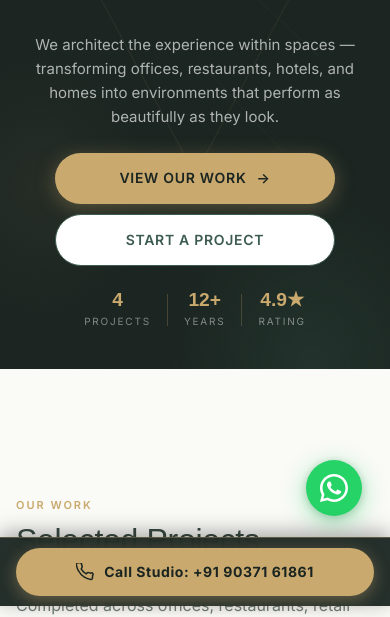
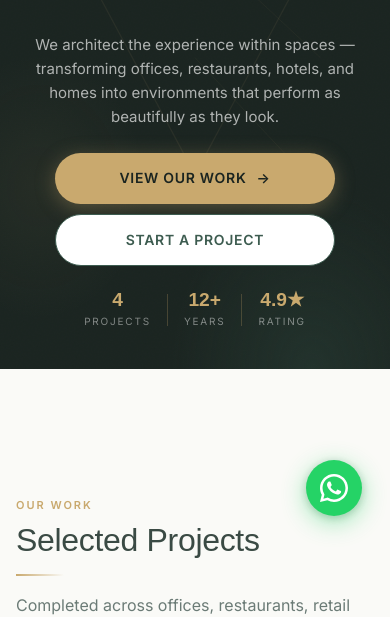
Before and after one commit to MuhammadDhanish/VKREATE, a plain HTML site: page index.html in a window 390 px wide. Shown: the part 238-855 px from the top of the page. Drawn offline with Linux system fonts and the light colour scheme.

Commit message:
revert: remove sticky call bottom bar completely from mobile phone view

```diff
--- a/css/main.css
+++ b/css/main.css
@@ -2960,52 +2960,3 @@
     font-size: 16px !important; /* Prevents automatic zoom-on-focus on iOS Safari */
   }
 }
-
-/* Direct Call Mobile Bar (Mobile Phone Only <= 768px) */
-.mobile-footer-sticky {
-  display: none !important;
-}
-
-@media (max-width: 768px) {
-  .mobile-footer-sticky {
-    position: fixed !important;
-    bottom: 0 !important;
-    left: 0 !important;
-    right: 0 !important;
-    z-index: 99999 !important;
-    display: flex !important;
-    align-items: center;
-    justify-content: center;
-    background: rgba(26, 36, 32, 0.95);
-    backdrop-filter: blur(14px);
-    -webkit-backdrop-filter: blur(14px);
-    padding: 10px 16px;
-    box-shadow: 0 -4px 20px rgba(0, 0, 0, 0.35);
-    border-top: 1px solid rgba(201, 169, 110, 0.35);
-  }
-
-  .mobile-footer-sticky__btn--call {
-    width: 100%;
-    max-width: 380px;
-    display: flex;
-    align-items: center;
-    justify-content: center;
-    gap: 10px;
-    padding: 13px 20px;
-    border-radius: 25px;
-    background: var(--gold, #C9A96E);
-    color: var(--charcoal, #1A2420);
-    font-family: var(--font-sans, 'Inter', sans-serif);
-    font-size: 0.875rem;
-    font-weight: 700;
-    letter-spacing: 0.04em;
-    text-decoration: none;
-    box-shadow: 0 4px 16px rgba(201, 169, 110, 0.4);
-    transition: transform 0.15s ease, background 0.2s ease;
-  }
-
-  .mobile-footer-sticky__btn--call:active {
-    transform: scale(0.97);
-    background: #b5945b;
-  }
-}
--- a/index.html
+++ b/index.html
@@ -846,13 +846,7 @@
 })();
 </script>
 
-<!-- ── Mobile Direct Call Bar (Mobile Phone Only) ─────────── -->
-<div class="mobile-footer-sticky mobile-only" role="region" aria-label="Direct call studio">
-  <a href="tel:+919037161861" class="mobile-footer-sticky__btn--call">
-    <svg width="18" height="18" viewBox="0 0 24 24" fill="none" stroke="currentColor" stroke-width="2"><path d="M22 16.92v3a2 2 0 01-2.18 2 19.79 19.79 0 01-8.63-3.07A19.5 19.5 0 013.5 10.67 19.79 19.79 0 01.46 2a2 2 0 012-2.18h3a2 2 0 012 1.72c.127.96.361 1.903.7 2.81a2 2 0 01-.45 2.11L6.91 7.91a16 16 0 006.62 6.62l1.21-1.21a2 2 0 012.11-.45c.907.339 1.85.573 2.81.7A2 2 0 0122 16.92z"/></svg>
-    <span>Call Studio: +91 90371 61861</span>
-  </a>
-</div>
+
 
 </body>
 </html>
```
Also changed, not shown: about.html (+1 -7 lines), projects.html (+1 -7 lines), reviews.html (+1 -7 lines), services.html (+1 -7 lines).
